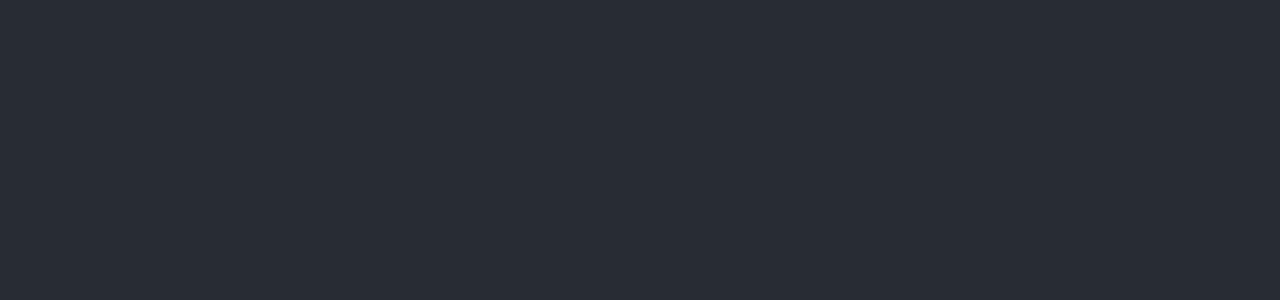
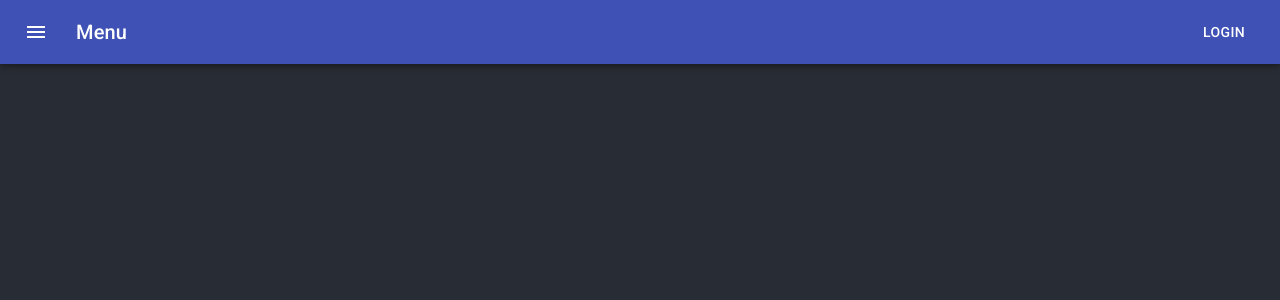
Before and after one commit to alexnro/CustomSales-Client, a React (Create React App) app: page / in a window 1280 px wide. Shown: the top 300 px of the page. Built offline with nearby package versions, Linux system fonts and the light colour scheme.

Commit message:
feat: Add app bar with drawer

```diff
--- a/src/App.css
+++ b/src/App.css
@@ -1,38 +1,8 @@
 .App {
-  text-align: center;
-}
-
-.App-logo {
-  height: 40vmin;
-  pointer-events: none;
-}
-
-@media (prefers-reduced-motion: no-preference) {
-  .App-logo {
-    animation: App-logo-spin infinite 20s linear;
-  }
+  background-color: #282c34;
 }
 
 .App-header {
-  background-color: #282c34;
   min-height: 100vh;
-  display: flex;
-  flex-direction: column;
-  align-items: center;
-  justify-content: center;
   font-size: calc(10px + 2vmin);
-  color: white;
 }
-
-.App-link {
-  color: #61dafb;
-}
-
-@keyframes App-logo-spin {
-  from {
-    transform: rotate(0deg);
-  }
-  to {
-    transform: rotate(360deg);
-  }
-}
--- a/src/App.js
+++ b/src/App.js
@@ -1,11 +1,12 @@
 import React from 'react';
 import './App.css';
+import AppBarComponent from './components/AppBarComponent';
 
 function App() {
     return (
         <div className="App">
             <header className="App-header">
-
+                <AppBarComponent />
             </header>
         </div>
     );
--- /dev/null
+++ b/src/components/AppBarComponent.js
@@ -0,0 +1,141 @@
+import React from 'react';
+import clsx from 'clsx';
+import { makeStyles, useTheme } from '@material-ui/core/styles';
+import Drawer from '@material-ui/core/Drawer';
+import CssBaseline from '@material-ui/core/CssBaseline';
+import AppBar from '@material-ui/core/AppBar';
+import Toolbar from '@material-ui/core/Toolbar';
+import List from '@material-ui/core/List';
+import Typography from '@material-ui/core/Typography';
+import Divider from '@material-ui/core/Divider';
+import IconButton from '@material-ui/core/IconButton';
+import MenuIcon from '@material-ui/icons/Menu';
+import ChevronLeftIcon from '@material-ui/icons/ChevronLeft';
+import ChevronRightIcon from '@material-ui/icons/ChevronRight';
+import ListItem from '@material-ui/core/ListItem';
+import ListItemIcon from '@material-ui/core/ListItemIcon';
+import ListItemText from '@material-ui/core/ListItemText';
+import Button from '@material-ui/core/Button';
+
+const drawerWidth = 240;
+
+const useStyles = makeStyles((theme) => ({
+    root: {
+        display: 'flex',
+    },
+    appBar: {
+        transition: theme.transitions.create(['margin', 'width'], {
+            easing: theme.transitions.easing.sharp,
+            duration: theme.transitions.duration.leavingScreen,
+        }),
+    },
+    appBarShift: {
+        width: `calc(100% - ${drawerWidth}px)`,
+        marginLeft: drawerWidth,
+        transition: theme.transitions.create(['margin', 'width'], {
+            easing: theme.transitions.easing.easeOut,
+            duration: theme.transitions.duration.enteringScreen,
+        }),
+    },
+    menuButton: {
+        marginRight: theme.spacing(2),
+    },
+    hide: {
+        display: 'none',
+    },
+    drawer: {
+        width: drawerWidth,
+        flexShrink: 0,
+    },
+    drawerPaper: {
+        width: drawerWidth,
+    },
+    drawerHeader: {
+        display: 'flex',
+        alignItems: 'center',
+        padding: theme.spacing(0, 1),
+        // necessary for content to be below app bar
+        ...theme.mixins.toolbar,
+        justifyContent: 'flex-end',
+    },
+    // content: {
+    //     flexGrow: 1,
+    //     padding: theme.spacing(3),
+    //     transition: theme.transitions.create('margin', {
+    //         easing: theme.transitions.easing.sharp,
+    //         duration: theme.transitions.duration.leavingScreen,
+    //     }),
+    //     marginLeft: -drawerWidth,
+    // },
+    loginButton: {
+        marginLeft: "auto"
+    }
+}));
+
+export default function PersistentDrawerLeft() {
+    const classes = useStyles();
+    const theme = useTheme();
+    const [open, setOpen] = React.useState(false);
+
+    const menuItems = ["Nuevo pedido", "Gestión de pedidos", "Productos", "Gestión de clientes"];
+
+    const handleDrawerOpen = () => {
+        setOpen(true);
+    };
+
+    const handleDrawerClose = () => {
+        setOpen(false);
+    };
+
+    return (
+        <div className={classes.root}>
+            <CssBaseline />
+            <AppBar
+                position="fixed"
+                className={clsx(classes.appBar, {
+                    [classes.appBarShift]: open,
+                })}
+            >
+                <Toolbar>
+                    <IconButton
+                        color="inherit"
+                        aria-label="open drawer"
+                        onClick={handleDrawerOpen}
+                        edge="start"
+                        className={clsx(classes.menuButton, open && classes.hide)}
+                    >
+                        <MenuIcon />
+                    </IconButton>
+                    <Typography className={classes.title} variant="h6" noWrap>
+                        Menu
+                    </Typography>
+                    <Button className={classes.loginButton} color="inherit">Login</Button>
+                </Toolbar>
+            </AppBar>
+            <Drawer
+                className={classes.drawer}
+                variant="persistent"
+                anchor="left"
+                open={open}
+                classes={{
+                    paper: classes.drawerPaper,
+                }}
+            >
+                <div className={classes.drawerHeader}>
+                    <IconButton onClick={handleDrawerClose}>
+                        {theme.direction === 'ltr' ? <ChevronLeftIcon /> : <ChevronRightIcon />}
+                    </IconButton>
+                </div>
+                <Divider />
+                <List>
+                    {menuItems.map((text, index) => (
+                        <ListItem button key={text}>
+                            {/* <ListItemIcon></ListItemIcon> */}
+                            <ListItemText primary={text} />
+                        </ListItem>
+                    ))}
+                </List>
+            </Drawer>
+        </div>
+    );
+}
--- a/src/index.js
+++ b/src/index.js
@@ -3,6 +3,8 @@
 import './index.css';
 import App from './App';
 import * as serviceWorker from './serviceWorker';
+
+import 'typeface-roboto';
 
 ReactDOM.render(
     <React.StrictMode>
```
